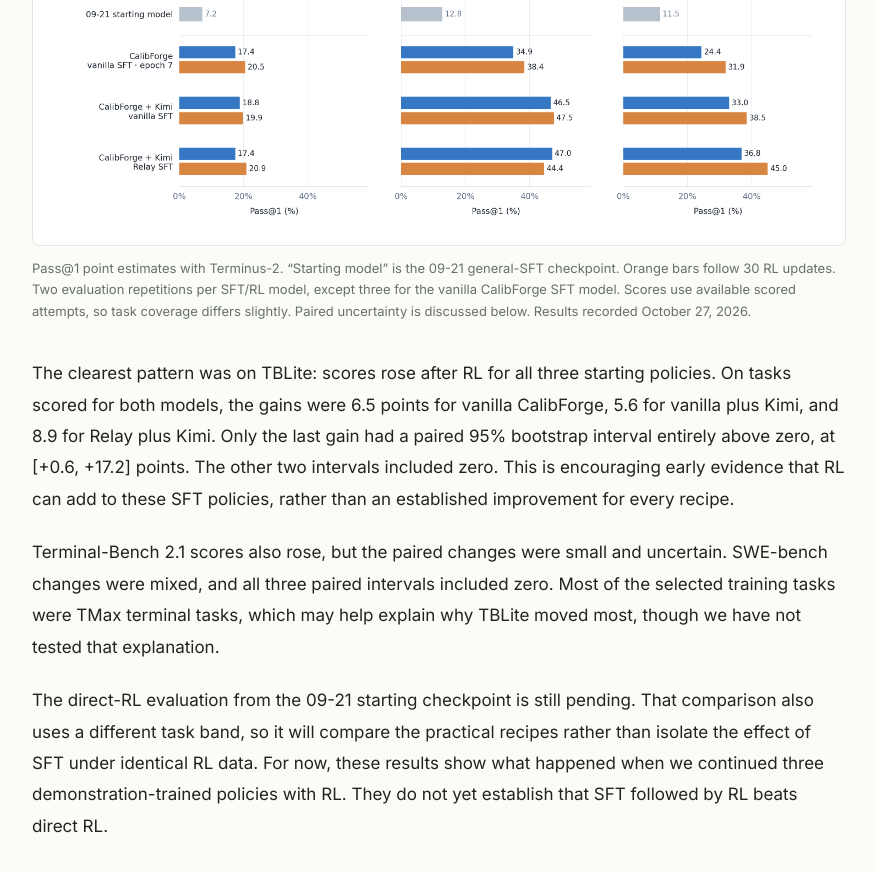
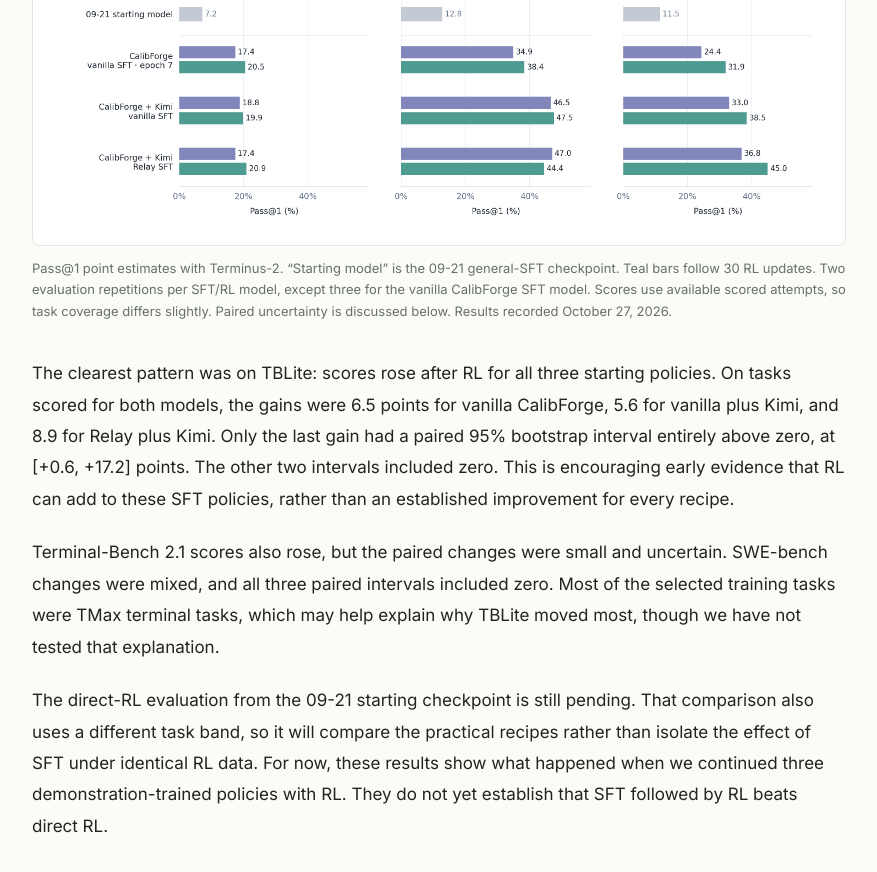
Before and after one commit to lukedhlee/lukedhlee.github.io, a Jekyll site: the page built from _posts/2026-10-21-turning-snowball-into-a-coding-agent.md, in a window 1280 px wide and 900 px high, scrolled down 13760 px. Shown: the top 872 px of the window, without its empty margins (201-1078 px from the left). Built offline with Jekyll 4.4.1, drawn with Linux system fonts in a browser that asks for light colours.

Commit message:
Use muted indigo and teal for SFT comparison

```diff
--- a/_posts/2026-10-21-turning-snowball-into-a-coding-agent.md
+++ b/_posts/2026-10-21-turning-snowball-into-a-coding-agent.md
@@ -246,8 +246,8 @@ We probed the vanilla CalibForge epoch-7 model eight times per task and selected
 The RL runs used the same core recipe: batches of 64 tasks with eight attempts each, a learning rate of 5e-7, and a 64k context window. The figure compares the 09-21 starting model with each additional SFT recipe and its RL continuation. Vanilla denotes ordinary teacher-demonstration SFT.
 
 <figure class="research-figure">
-<a href="{{ '/assets/img/snowball/sft-rl-stages.png' | relative_url }}"><img src="{{ '/assets/img/snowball/sft-rl-stages.png' | relative_url }}" alt="Across three benchmarks, the 09-21 starting model is shown in gray, three additional SFT recipes in blue, and each recipe followed by RL in orange. TBLite scores rise after RL in all three recipes, while SWE-bench changes are mixed." width="2951" height="1116" loading="lazy"></a>
-<figcaption>Pass@1 point estimates with Terminus-2. “Starting model” is the 09-21 general-SFT checkpoint. Orange bars follow 30 RL updates. Two evaluation repetitions per SFT/RL model, except three for the vanilla CalibForge SFT model. Scores use available scored attempts, so task coverage differs slightly. Paired uncertainty is discussed below. Results recorded October 27, 2026.</figcaption>
+<a href="{{ '/assets/img/snowball/sft-rl-stages.png?v=indigo-teal' | relative_url }}"><img src="{{ '/assets/img/snowball/sft-rl-stages.png?v=indigo-teal' | relative_url }}" alt="Across three benchmarks, the 09-21 starting model is shown in gray, three additional SFT recipes in muted indigo, and each recipe followed by RL in teal. TBLite scores rise after RL in all three recipes, while SWE-bench changes are mixed." width="2951" height="1116" loading="lazy"></a>
+<figcaption>Pass@1 point estimates with Terminus-2. “Starting model” is the 09-21 general-SFT checkpoint. Teal bars follow 30 RL updates. Two evaluation repetitions per SFT/RL model, except three for the vanilla CalibForge SFT model. Scores use available scored attempts, so task coverage differs slightly. Paired uncertainty is discussed below. Results recorded October 27, 2026.</figcaption>
 </figure>
 
 The clearest pattern was on TBLite: scores rose after RL for all three starting policies. On tasks scored for both models, the gains were 6.5 points for vanilla CalibForge, 5.6 for vanilla plus Kimi, and 8.9 for Relay plus Kimi. Only the last gain had a paired 95% bootstrap interval entirely above zero, at [+0.6, +17.2] points. The other two intervals included zero. This is encouraging early evidence that RL can add to these SFT policies, rather than an established improvement for every recipe.
```
Also changed, not shown: assets/img/snowball/sft-rl-stages.png, assets/img/snowball/sft-rl-stages.svg.
